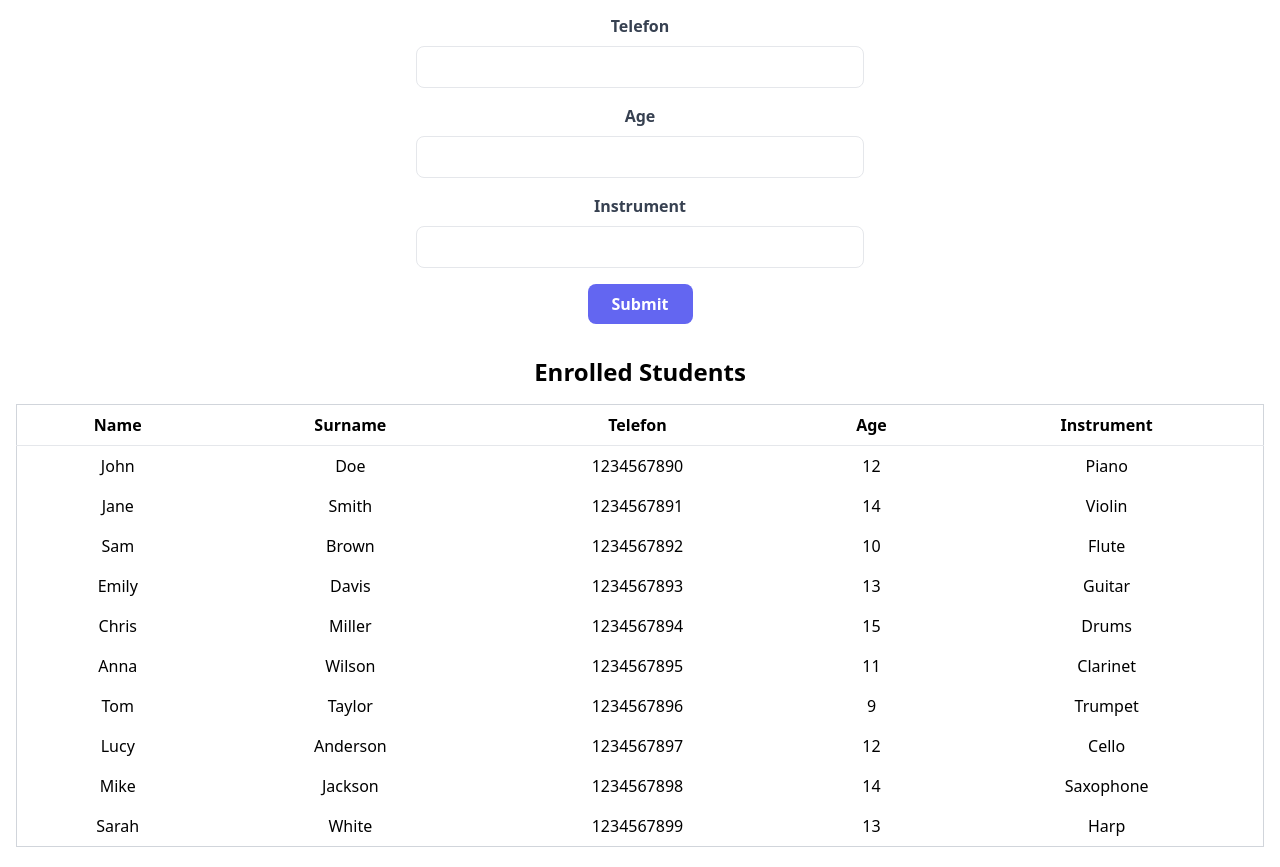
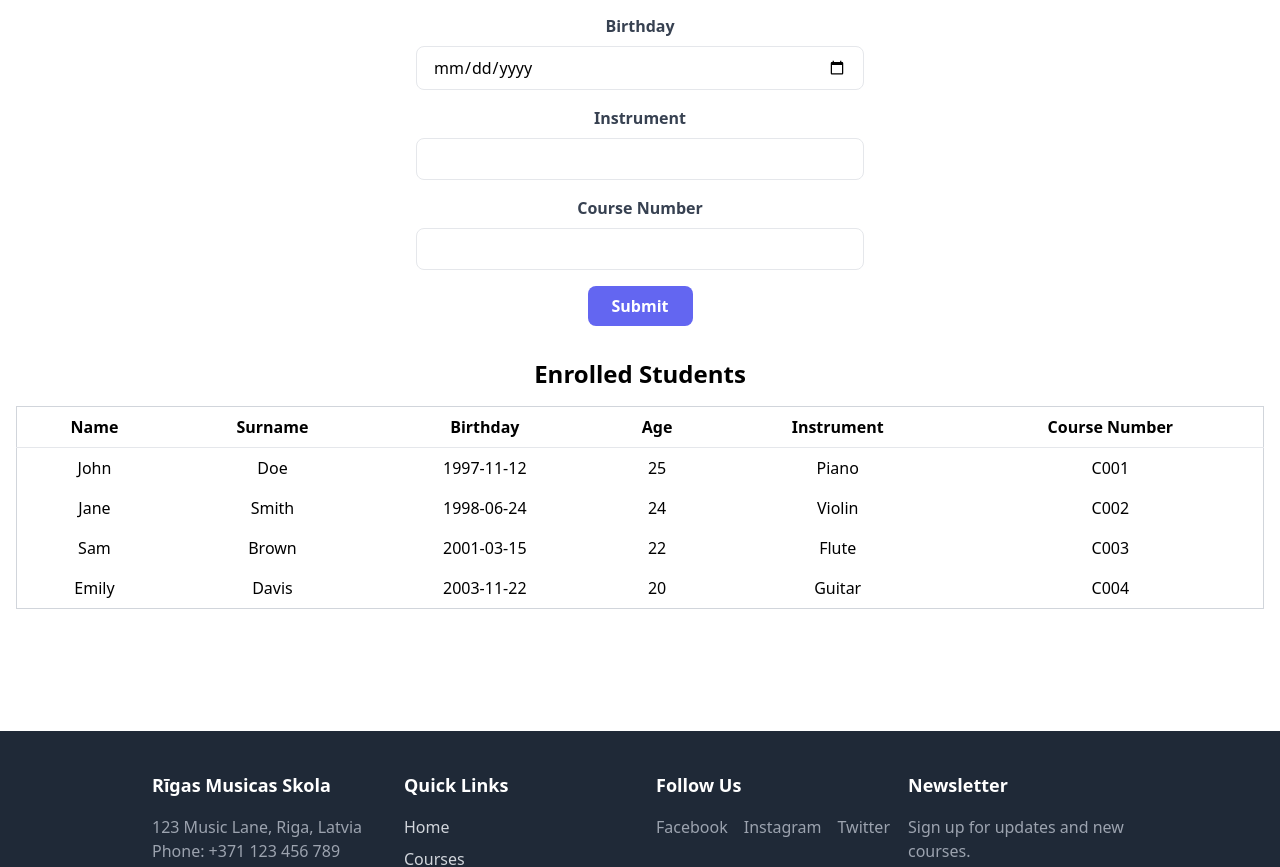
Before and after one commit to Janislud/musicSchool, a React (Create React App) app: page /enter-form in a window 1280 px wide. Shown: the part 382-1249 px from the top of the page. Built offline with nearby package versions, Linux system fonts and the light colour scheme.

Commit message:
clean up rebuild fainal push

```diff
--- a/src/App.tsx
+++ b/src/App.tsx
@@ -4,7 +4,6 @@ import { BrowserRouter as Router, Route, Routes } from 'react-router-dom';
 import MainPage from './Pages/MainPage';
 import Header from './Pages/Header';
 import Footer from './Pages/Footer';
-import EnrollmentPage from './Components/EnrollmentPage';
 import EnterForm from './Components/EnterForm';
 import About from './Pages/About';
 import Courses from './Pages/Courses';
@@ -16,7 +15,6 @@ function App() {
       <Header />
       <Routes>
         <Route path="/" element={<MainPage />} />
-        <Route path="/enrollment" element={<EnrollmentPage />} />
         <Route path="/enter-form" element={<EnterForm/>}></Route>
         <Route path="/about" element={<About/>}></Route>
         <Route path="/courses" element={<Courses/>}></Route>
--- a/src/Components/EnterForm.tsx
+++ b/src/Components/EnterForm.tsx
@@ -3,87 +3,87 @@ import React, { useState, useEffect } from 'react';
 type Student = {
   name: string;
   surname: string;
-  number: number;
+  birthday: string;
   age: number;
   instrument: string;
+  courseNumber: string;
 };
 
+// Define a type for the field names to avoid the "index signature" error
+type FormDataKeys = 'name' | 'surname' | 'birthday' | 'instrument' | 'courseNumber';
+
 const initialStudents: Student[] = [
-  { name: "John", surname: "Doe", number: 1234567890, age: 12, instrument: "Piano" },
-  { name: "Jane", surname: "Smith", number: 1234567891, age: 14, instrument: "Violin" },
-  { name: "Sam", surname: "Brown", number: 1234567892, age: 10, instrument: "Flute" },
-  { name: "Emily", surname: "Davis", number: 1234567893, age: 13, instrument: "Guitar" },
-  { name: "Chris", surname: "Miller", number: 1234567894, age: 15, instrument: "Drums" },
-  { name: "Anna", surname: "Wilson", number: 1234567895, age: 11, instrument: "Clarinet" },
-  { name: "Tom", surname: "Taylor", number: 1234567896, age: 9, instrument: "Trumpet" },
-  { name: "Lucy", surname: "Anderson", number: 1234567897, age: 12, instrument: "Cello" },
-  { name: "Mike", surname: "Jackson", number: 1234567898, age: 14, instrument: "Saxophone" },
-  { name: "Sarah", surname: "White", number: 1234567899, age: 13, instrument: "Harp" },
+  { name: "John", surname: "Doe", birthday: "1997-11-12", age: 25, instrument: "Piano", courseNumber: "C001" },
+  { name: "Jane", surname: "Smith", birthday: "1998-06-24", age: 24, instrument: "Violin", courseNumber: "C002" },
+  { name: "Sam", surname: "Brown", birthday: "2001-03-15", age: 22, instrument: "Flute", courseNumber: "C003" },
+  { name: "Emily", surname: "Davis", birthday: "2003-11-22", age: 20, instrument: "Guitar", courseNumber: "C004" },
 ];
 
 function EnterForm() {
-  const [formData, setFormData] = useState({
+  // Ensure that formData and errors objects have a consistent type structure
+  const [formData, setFormData] = useState<Record<FormDataKeys, string>>({
     name: '',
     surname: '',
-    number: '',
-    age: '',
+    birthday: '',
     instrument: '',
+    courseNumber: '',
   });
 
-  const [errors, setErrors] = useState({
+  const [errors, setErrors] = useState<Record<FormDataKeys, string>>({
     name: '',
     surname: '',
-    number: '',
-    age: '',
+    birthday: '',
     instrument: '',
+    courseNumber: '',
   });
 
   const [students, setStudents] = useState<Student[]>([]);
 
   useEffect(() => {
     const storedStudents = localStorage.getItem('students');
-    const parsedStudents = storedStudents ? JSON.parse(storedStudents) : [];
-    setStudents([...initialStudents, ...parsedStudents]);
+    if (!storedStudents) {
+      localStorage.setItem('students', JSON.stringify(initialStudents));
+      setStudents(initialStudents);
+    } else {
+      setStudents(JSON.parse(storedStudents));
+    }
   }, []);
 
-
-  const validationRules: { [key: string]: (value: string) => string } = {
+  const validationRules: { [key in FormDataKeys]: (value: string) => string } = {
     name: (value) => {
-      if (!value.trim()) {
-        return 'Name is required.';
-      }
-      if (!/^[A-Z]/.test(value)) {
-        return 'Name must start with a capital letter.';
-      }
+      if (!value.trim()) return 'Name is required.';
+      if (!/^[A-Z]/.test(value)) return 'Name must start with a capital letter.';
       return '';
     },
     surname: (value) => {
-      if (!value.trim()) {
-        return 'Surname is required.';
-      }
-      if (!/^[A-Z]/.test(value)) {
-        return 'Surname must start with a capital letter.';
-      }
+      if (!value.trim()) return 'Surname is required.';
+      if (!/^[A-Z]/.test(value)) return 'Surname must start with a capital letter.';
+      return '';
+    },
+    birthday: (value) => {
+      if (!value.trim()) return 'Birthday is required.';
+      const dateRegex = /^\d{4}-\d{2}-\d{2}$/;
+      if (!dateRegex.test(value)) return 'Enter birthday in YYYY-MM-DD format.';
+      const birthDate = new Date(value);
+      if (isNaN(birthDate.getTime())) return 'Invalid date format.';
+      if (birthDate > new Date()) return 'Birthday must be a past date.';
       return '';
     },
     instrument: (value) => (!value.trim() ? 'Instrument is required.' : ''),
-    number: (value) =>
-      !value || isNaN(Number(value)) || Number(value) < 1000000000 || Number(value) > 9999999999
-        ? 'Please enter a valid 10-digit phone number.'
-        : '',
-    age: (value) =>
-      !value || isNaN(Number(value)) || Number(value) < 5 || Number(value) > 120
-        ? 'Please enter a valid age between 5 and 120.'
-        : '',
+    courseNumber: (value) => {
+      const validCourseNumbers = ['C001', 'C002', 'C003', 'C004'];
+      if (!validCourseNumbers.includes(value)) return 'Course Number must be one of C001, C002, C003, or C004.';
+      return '';
+    },
   };
 
-  const validateField = (name: string, value: string) => {
+  const validateField = (name: FormDataKeys, value: string) => {
     const error = validationRules[name] ? validationRules[name](value) : '';
     setErrors((prevErrors) => ({ ...prevErrors, [name]: error }));
   };
 
   const handleChange = (e: React.ChangeEvent<HTMLInputElement>) => {
-    const { name, value } = e.target;
+    const { name, value } = e.target as HTMLInputElement & { name: FormDataKeys };
     setFormData((prevData) => ({
       ...prevData,
       [name]: value,
@@ -91,23 +91,60 @@ function EnterForm() {
     validateField(name, value);
   };
 
+  const calculateAge = (birthday: string) => {
+    const birthDate = new Date(birthday);
+    const ageDiff = new Date().getTime() - birthDate.getTime();
+    return Math.floor(ageDiff / (1000 * 60 * 60 * 24 * 365.25));
+  };
+
   const handleSubmit = (e: React.FormEvent) => {
     e.preventDefault();
+
+    // Validate all fields before submitting
+    const newErrors: Record<FormDataKeys, string> = { ...errors };
+    Object.keys(formData).forEach((key) => {
+      const fieldKey = key as FormDataKeys;
+      const error = validationRules[fieldKey]?.(formData[fieldKey]);
+      if (error) {
+        newErrors[fieldKey] = error;
+      } else {
+        newErrors[fieldKey] = '';
+      }
+    });
+
+    setErrors(newErrors);
+
+    if (Object.values(newErrors).some((error) => error !== '') || Object.values(formData).some((value) => value === '')) {
+      return;
+    }
 
     const newStudent: Student = {
       name: formData.name,
       surname: formData.surname,
-      number: Number(formData.number),
-      age: Number(formData.age),
+      birthday: formData.birthday,
+      age: calculateAge(formData.birthday),
       instrument: formData.instrument,
+      courseNumber: formData.courseNumber,
     };
 
     const updatedStudents = [...students, newStudent];
     setStudents(updatedStudents);
     localStorage.setItem('students', JSON.stringify(updatedStudents));
 
-    setFormData({ name: '', surname: '', number: '', age: '', instrument: '' });
-    setErrors({ name: '', surname: '', number: '', age: '', instrument: '' });
+    setFormData({
+      name: '',
+      surname: '',
+      birthday: '',
+      instrument: '',
+      courseNumber: '',
+    });
+    setErrors({
+      name: '',
+      surname: '',
+      birthday: '',
+      instrument: '',
+      courseNumber: '',
+    });
   };
 
   const isFormValid =
@@ -118,7 +155,6 @@ function EnterForm() {
     <div className="py-8 px-4 text-center">
       <h2 className="text-3xl font-semibold text-black mb-4">Enroll in Music School</h2>
       <p className="text-lg text-gray-700 mb-6">Fill out the form below to start your musical journey!</p>
-
 
       <form onSubmit={handleSubmit} className="max-w-md mx-auto">
         <div className="mb-4">
@@ -150,31 +186,17 @@ function EnterForm() {
         </div>
 
         <div className="mb-4">
-          <label htmlFor="number" className="block text-gray-700 font-semibold mb-2">Telefon</label>
+          <label htmlFor="birthday" className="block text-gray-700 font-semibold mb-2">Birthday</label>
           <input
-            type="number"
-            id="number"
-            name="number"
-            value={formData.number}
+            type="date"
+            id="birthday"
+            name="birthday"
+            value={formData.birthday}
             onChange={handleChange}
             className="w-full px-4 py-2 border rounded-lg focus:outline-none focus:border-indigo-500"
             required
           />
-          {errors.number && <p className="text-red-500 text-sm">{errors.number}</p>}
-        </div>
-
-        <div className="mb-4">
-          <label htmlFor="age" className="block text-gray-700 font-semibold mb-2">Age</label>
-          <input
-            type="number"
-            id="age"
-            name="age"
-            value={formData.age}
-            onChange={handleChange}
-            className="w-full px-4 py-2 border rounded-lg focus:outline-none focus:border-indigo-500"
-            required
-          />
-          {errors.age && <p className="text-red-500 text-sm">{errors.age}</p>}
+          {errors.birthday && <p className="text-red-500 text-sm">{errors.birthday}</p>}
         </div>
 
         <div className="mb-4">
@@ -189,6 +211,20 @@ function EnterForm() {
             required
           />
           {errors.instrument && <p className="text-red-500 text-sm">{errors.instrument}</p>}
+        </div>
+
+        <div className="mb-4">
+          <label htmlFor="courseNumber" className="block text-gray-700 font-semibold mb-2">Course Number</label>
+          <input
+            type="text"
+            id="courseNumber"
+            name="courseNumber"
+            value={formData.courseNumber}
+            onChange={handleChange}
+            className="w-full px-4 py-2 border rounded-lg focus:outline-none focus:border-indigo-500"
+            required
+          />
+          {errors.courseNumber && <p className="text-red-500 text-sm">{errors.courseNumber}</p>}
         </div>
 
         <button
@@ -208,24 +244,26 @@ function EnterForm() {
               <tr>
                 <th className="py-2 px-4 border-b">Name</th>
                 <th className="py-2 px-4 border-b">Surname</th>
-                <th className="py-2 px-4 border-b">Telefon</th>
+                <th className="py-2 px-4 border-b">Birthday</th>
                 <th className="py-2 px-4 border-b">Age</th>
                 <th className="py-2 px-4 border-b">Instrument</th>
+                <th className="py-2 px-4 border-b">Course Number</th>
               </tr>
             </thead>
             <tbody>
               {students.length === 0 ? (
                 <tr>
-                  <td colSpan={5} className="py-4 text-center">No students enrolled yet.</td>
+                  <td colSpan={6} className="py-4 text-center">No students enrolled yet.</td>
                 </tr>
               ) : (
                 students.map((student, index) => (
                   <tr key={index} className="border-b md:border-none">
                     <td className="py-2 px-4 md:border-none">{student.name}</td>
                     <td className="py-2 px-4 md:border-none">{student.surname}</td>
-                    <td className="py-2 px-4 md:border-none">{student.number}</td>
+                    <td className="py-2 px-4 md:border-none">{student.birthday}</td>
                     <td className="py-2 px-4 md:border-none">{student.age}</td>
                     <td className="py-2 px-4 md:border-none">{student.instrument}</td>
+                    <td className="py-2 px-4 md:border-none">{student.courseNumber}</td>
                   </tr>
                 ))
               )}
--- a/src/Pages/MainPage.tsx
+++ b/src/Pages/MainPage.tsx
@@ -52,7 +52,7 @@ function MainPage() {
         </p>
 
         <a
-          href="/enrollment"
+          href="/enter-form"
           className="inline-block px-6 py-3 mt-4 bg-blue-600 text-white font-semibold rounded-lg hover:bg-blue-700 transition"
         >
           Enroll Now
```
Also changed, not shown: src/Components/EnrollmentPage.tsx (deleted, +0 -20 lines).
